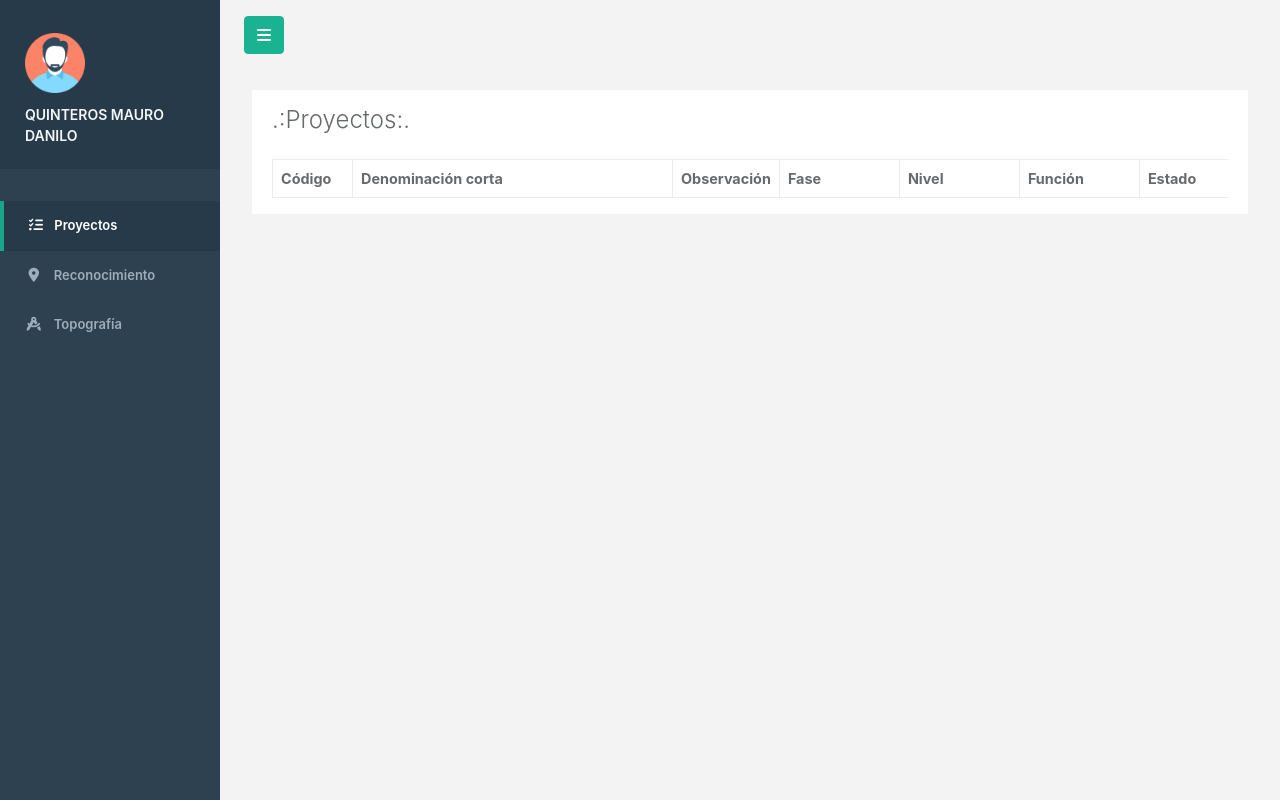
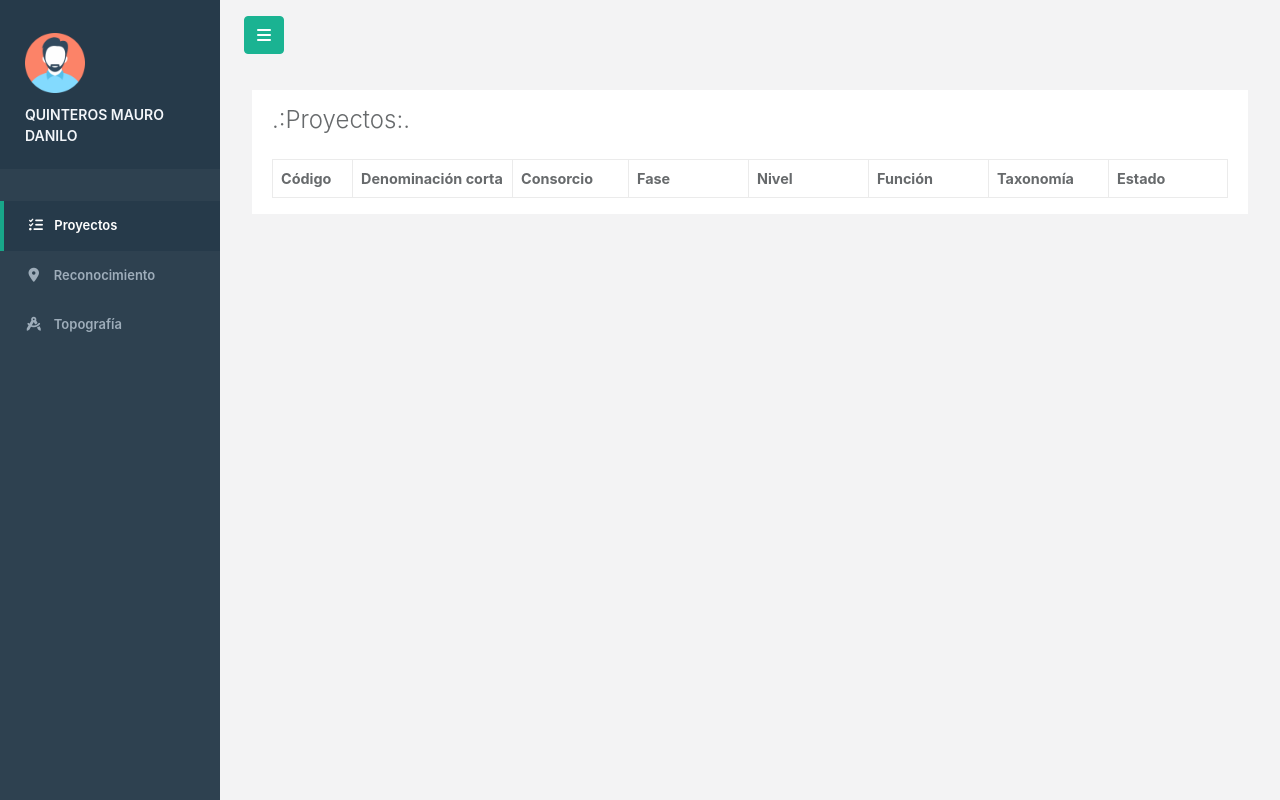
Before and after one commit to mauroquinteroos/software-project, a Django app: page /proyecto/ in a window 1280 px wide. Run offline with Django 3.2, Linux system fonts and the light colour scheme; data that the repository does not hold is empty; some libraries are stand-ins or nearby versions.

Commit message:
miguelon

```diff
--- a/T/forms.py
+++ b/T/forms.py
@@ -21,7 +21,7 @@ class Rutaform(forms.ModelForm):
             'vigencia':forms.Select(choices = vigencia),
             'denominacionRuta':forms.Textarea(attrs={'rows':'4','class':'form-control'}),
             'denominacionCortoRuta':forms.TextInput(attrs={'style':'width:300px;'}),
-            'nroKms':forms.TextInput(attrs={'style':'width:65px;','disabled':'true'}),
+            'nroKms':forms.TextInput(attrs={'style':'width:65px;'}),
             'zonaGPS':forms.Select(choices = zonaGPS,attrs={'style':'width:80px;'}),
             'progInicio':forms.TextInput(attrs={'class':'max115'}),
             'progFinal':forms.TextInput(attrs={'class':'max115'}),
--- a/T/models.py
+++ b/T/models.py
@@ -85,7 +85,7 @@ class Proyecto(models.Model):
   fecReg = models.DateField()
   numInfor = models.IntegerField()
   numInforEntrg = models.IntegerField()
-  estPyto = models.IntegerField()
+  estPyto = models.ForeignKey(Estado, on_delete=models.CASCADE,db_column="estPyto")
   fecEstado = models.DateField()
   nomPyto = models.CharField(max_length=1000)
   valRefer = models.DecimalField(max_digits=14, decimal_places=12)
--- a/T/static/css/global.css
+++ b/T/static/css/global.css
@@ -208,7 +208,7 @@ a, a:hover, a:focus {
 /* --- Project Table --- */
 .project--row {
   display: grid;
-  grid-template-columns: 5rem 20rem auto repeat(4,7.5rem);
+  grid-template-columns: 5rem 10rem auto repeat(5,7.5rem);
 }
 .project--row.body {
   grid-template-rows: 5.1875rem;
--- a/T/templates/proyecto.html
+++ b/T/templates/proyecto.html
@@ -59,26 +59,24 @@
                   <div class="table--row head project--row">
                     <p class="table--item">Código</p>
                     <p class="table--item">Denominación corta</p>
-                    <p class="table--item">Observación</p>
+                    <p class="table--item">Consorcio</p>
                     <p class="table--item">Fase</p>
                     <p class="table--item">Nivel</p>
                     <p class="table--item">Función</p>
+                    <p class="table--item">Taxonomía</p>
                     <p class="table--item">Estado</p>
                   </div>
                   <div class="table--body">
                     {%for project in projects %}
                       <a href="/proyecto/rutas/{{project.codPyto}}" class="table--row project--row body">
-                        <p class="table--item body">{{project.codPyto}}</p>
+                        <p class="table--item body">{{project.codSNIP}}</p>
                         <p class="table--item body">{{project.nomPyto}}</p>
-                        <p class="table--item body">{{project.observac}}</p>
-                        <p class="table--item body">{{project.codFase}}</p>
-                        <p class="table--item body">{{project.codNivel}}</p>
-                        <p class="table--item body">{{project.codFuncion}}</p>
-                        {% if project.vigente == '1' %}
-                          <p class="table--item body">Vigente</p>
-                        {% else %}
-                          <p class="table--item body">No vigente</p>
-                        {% endif %}
+                        <p class="table--item body">{{project.codConsorcio.codPersona.desPersona}}</p>
+                        <p class="table--item body">{{project.codFase.desFase}}</p>
+                        <p class="table--item body">{{project.codNivel.desNivel}}</p>
+                        <p class="table--item body">{{project.codFuncion.desFuncion}}</p>
+                        <p class="table--item body">{{project.codTaxonomia.desTax}}</p>
+                        <p class="table--item body">{{project.estPyto.desEstado}}</p>
                       </a>
                     {% endfor %}
                   </div>
--- a/T/templates/rutas.html
+++ b/T/templates/rutas.html
@@ -359,7 +359,6 @@
             <div class="col">
               <label>{{form.elaboradorPor.label}}</label>
               {{form.elaboradorPor}}
-
             </div>
           </div>
         </form>
```
Also changed, not shown: T/migrations/0001_initial.py.
